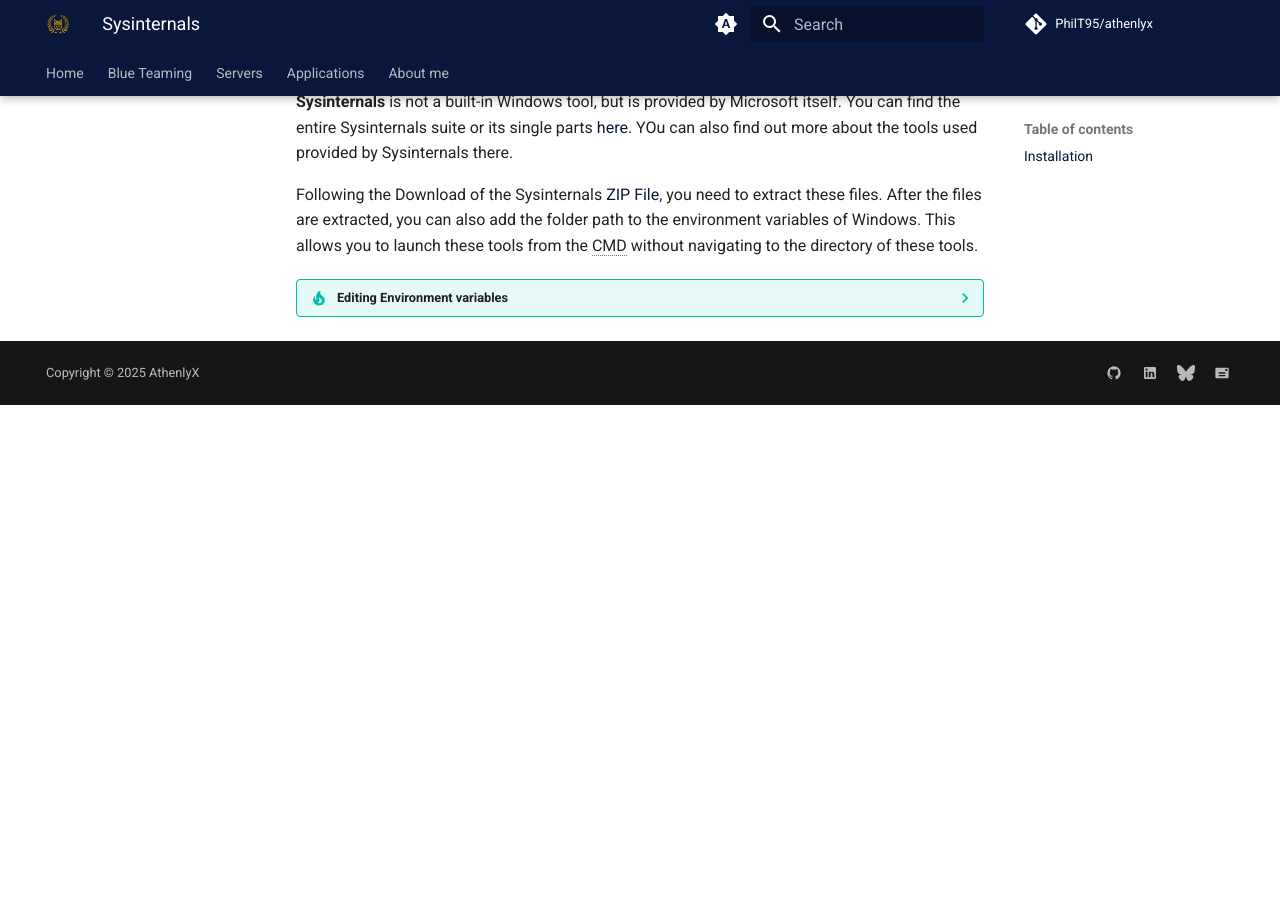
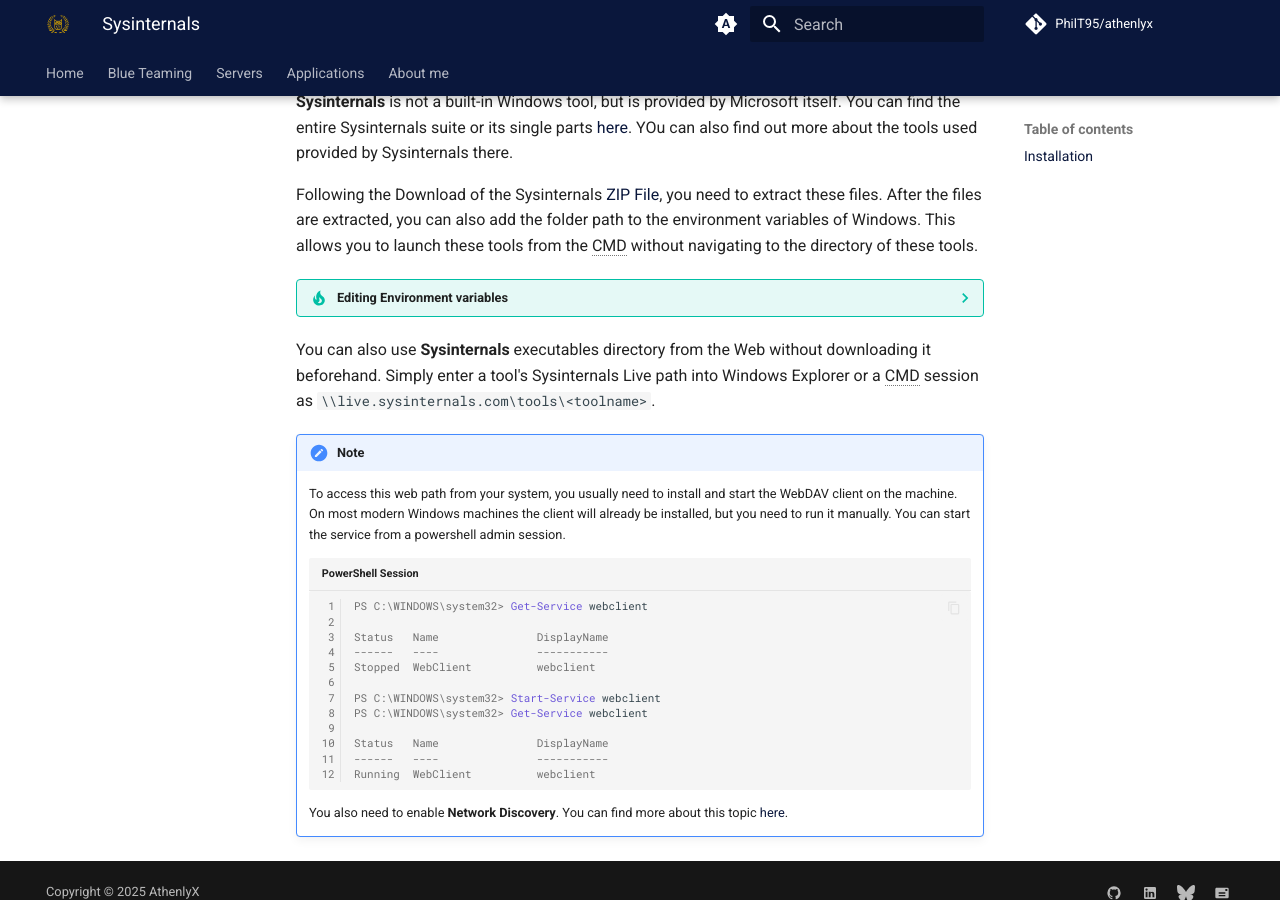
Before and after one commit to PhilT95/athenlyx, an MkDocs documentation site: the page built from docs/blue/endpoint-security/windows/sysinternals.md, in a window 1280 px wide and 900 px high, scrolled down 532 px. Built offline with MkDocs 1.6.1 and Material for MkDocs 9.7.7, drawn with Linux system fonts in a browser that asks for light colours; plug-ins that fetch from the network failed and are left out; comment, search, counter and statistics services are not loaded; before the commit the page ends 937 px from its top, so only the background shows below that.

Commit message:
Added Sysinternals web path start

````diff
--- a/docs/blue/endpoint-security/windows/sysinternals.md
+++ b/docs/blue/endpoint-security/windows/sysinternals.md
@@ -33,3 +33,25 @@ Following the Download of the Sysinternals [ZIP File](https://download.sysintern
     ![Add Environment Variable Menu](images/sysinternals/sysinternals_envmenu-add.png)
 
     Now you should be able to run the Sysinternals tools from anywhere using the CMD.
+
+You can also use **Sysinternals** executables directory from the Web without downloading it beforehand. Simply enter a tool's Sysinternals Live path into Windows Explorer or a CMD session as ``\\live.sysinternals.com\tools\<toolname>``.
+
+!!! note
+    To access this web path from your system, you usually need to install and start the WebDAV client on the machine. On most modern Windows machines the client will already be installed, but you need to run it manually. You can start the service from a powershell admin session.
+
+    ```pwsh-session
+    PS C:\WINDOWS\system32> Get-Service webclient
+
+    Status   Name               DisplayName
+    ------   ----               -----------
+    Stopped  WebClient          webclient
+
+    PS C:\WINDOWS\system32> Start-Service webclient
+    PS C:\WINDOWS\system32> Get-Service webclient
+
+    Status   Name               DisplayName
+    ------   ----               -----------
+    Running  WebClient          webclient
+    ```
+
+    You also need to enable **Network Discovery**. You can find more about this topic [here](https://support.microsoft.com/en-us/windows/file-sharing-over-a-network-in-windows-b58704b2-f53a-4b82-7bc1-80f9994725bf).
````
